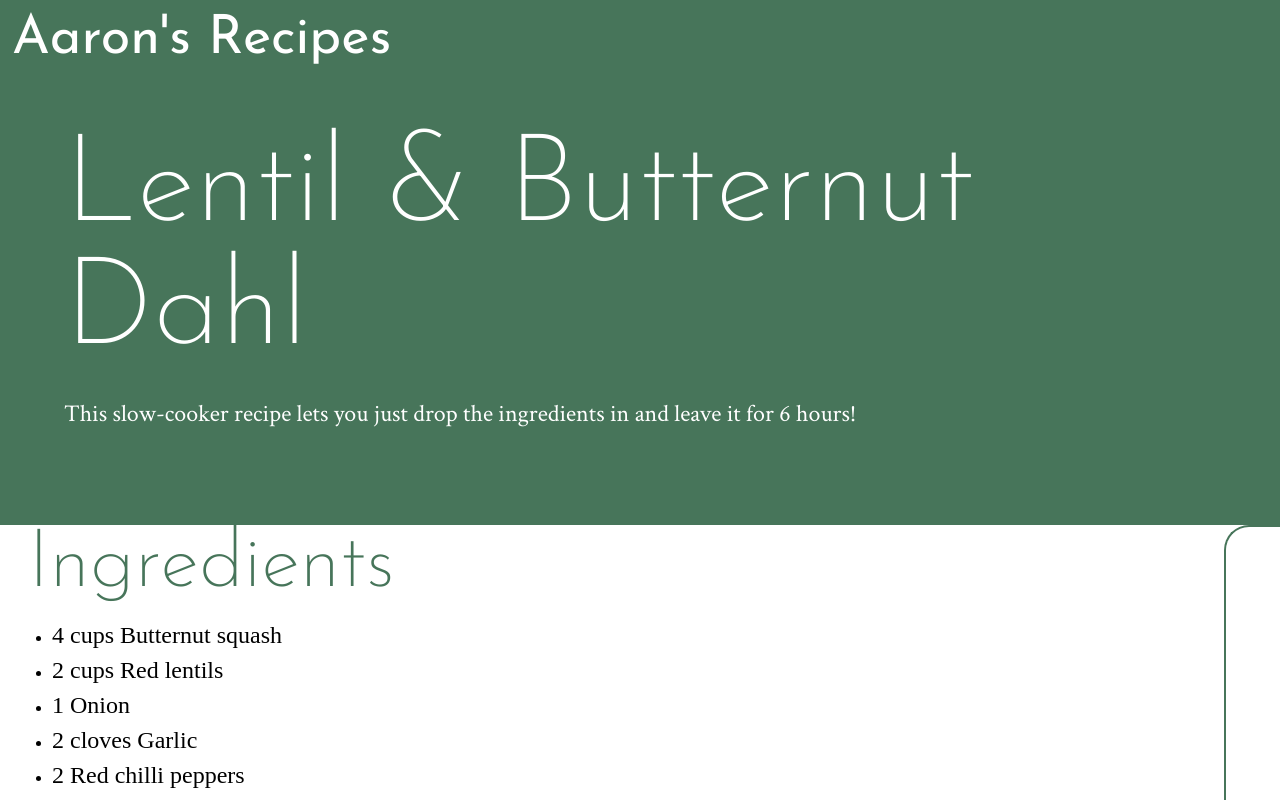
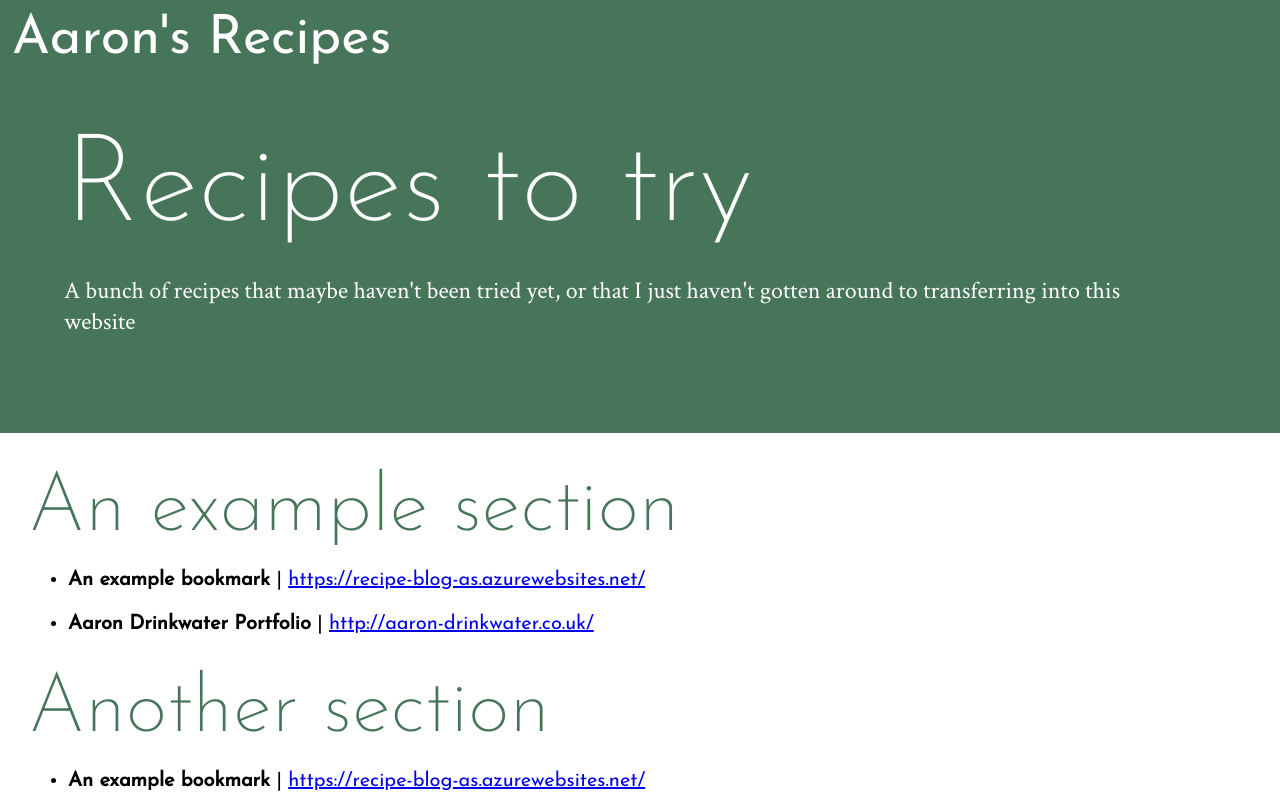
Before and after one commit to AzzA-D/RecipeBlog, a React (Create React App) app in the folder src/js/recipe-blog/: page / in a window 1280 px wide. Shown: the top 800 px of the page. Built offline with nearby package versions, Linux system fonts and the light colour scheme.

Commit message:
Bookmarks Page front-end

```diff
--- a/src/js/recipe-blog/src/App.js
+++ b/src/js/recipe-blog/src/App.js
@@ -2,12 +2,13 @@ import Footer from "./components/Footer/Footer";
 import Header from "./components/Header/Header";
 import HomePageExample from "./examples/HomePageExample";
 import RecipePageExample from "./examples/RecipePageExample";
+import BookmarksPageExample from "./examples/BookmarksPageExample";
 
 function App() {
     return (
         <div className="App">
             <Header websiteName="Aaron's Recipes" />
-            <RecipePageExample />
+            <BookmarksPageExample />
             <Footer />
         </div>
     );
--- /dev/null
+++ b/src/js/recipe-blog/src/components/BookmarksList/BookmarksList.js
@@ -0,0 +1,24 @@
+import './BookmarksList.scss';
+
+import Heading from "../Heading/Heading";
+
+function BookmarksList(props) {
+    return (
+        <div className='bookmarks-list__section'>
+            {props.heading &&
+                <Heading text={props.heading} level={2} theme={Heading.Themes.Secondary} />
+            }
+            <ul className='bookmarks-list'>
+                {props.bookmarks.map((bookmark, i) =>
+                    <li className='bookmarks-list__item' key={i}>
+                        <div className='bookmark-card'>
+                            <strong>{bookmark.name}</strong> | <a href={bookmark.url} target='_blank'>{bookmark.url}</a>
+                        </div>
+                    </li>
+                )}
+            </ul>
+        </div>
+    );
+}
+
+export default BookmarksList;
--- /dev/null
+++ b/src/js/recipe-blog/src/components/BookmarksList/BookmarksList.scss
@@ -0,0 +1,17 @@
+@use "../../styles/functions" as *;
+@use "../../styles/variables" as *;
+@use "../../styles/colours";
+@use '../../styles/fonts';
+
+.bookmarks-list {
+    font-family: fonts.$primary;
+    font-size: toRem(fonts.$mobile-body-size);
+
+    &__section {
+        margin-top: toRem(36);
+    }
+
+    &__item + &__item {
+        margin-top: toRem(24);
+    }
+}
--- a/src/js/recipe-blog/src/components/RecipeDetailsToggler/RecipeDetailsToggler.scss
+++ b/src/js/recipe-blog/src/components/RecipeDetailsToggler/RecipeDetailsToggler.scss
@@ -14,7 +14,8 @@ $button-radius: 25px;
 
     &__ingredients,
     &__method {
-        height: 100%;
+        padding: toRem(36) 0;
+        height: calc(100% - toRem(72));
         overflow-y: scroll;
     }
 
@@ -72,6 +73,8 @@ $button-radius: 25px;
             border-bottom-right-radius: 0;
             border-right-width: 0;
 
+            cursor: pointer;
+
             > span {
                 writing-mode: vertical-lr;
                 text-orientation: upright;
--- /dev/null
+++ b/src/js/recipe-blog/src/examples/BookmarksPageExample.js
@@ -0,0 +1,37 @@
+import BookmarksPage from "../pages/BookmarksPage/BookmarksPage";
+
+function BookmarksPageExample() {
+    return (
+        <BookmarksPage
+            heading='Recipes to try'
+            subheading="A bunch of recipes that maybe haven't been tried yet, or that I just haven't gotten around to transferring into this website"
+            bookmarksLists={[
+                {
+                    heading: 'An example section',
+                    bookmarks: [
+                        {
+                            name: 'An example bookmark',
+                            url: 'https://recipe-blog-as.azurewebsites.net/'
+                        },
+                        {
+                            name: 'Aaron Drinkwater Portfolio ',
+                            url: 'http://aaron-drinkwater.co.uk/'
+                        }
+                    ]
+                },
+                {
+                    heading: 'Another section',
+                    bookmarks: [
+                        {
+                            name: 'An example bookmark',
+                            url: 'https://recipe-blog-as.azurewebsites.net/'
+                        }
+                    ]
+                }
+
+            ]}
+        />
+    );
+}
+
+export default BookmarksPageExample;
--- a/src/js/recipe-blog/src/index.js
+++ b/src/js/recipe-blog/src/index.js
@@ -7,6 +7,7 @@ import HomePage from './pages/HomePage/HomePage';
 import RecipePage from './pages/RecipePage/RecipePage';
 import Footer from './components/Footer/Footer';
 import Header from './components/Header/Header';
+import BookmarksPage from './pages/BookmarksPage/BookmarksPage';
 
 const rootNode = document.getElementById('react-root');
 const pageAttr = rootNode.getAttribute("data-page");
@@ -19,7 +20,7 @@ switch (pageAttr) {
     case 'HomePage':
         root.render(
             <React.StrictMode>
-                <Header websiteName="Aaron's Recipes" />
+                <Header websiteName="A Recipe Blog" />
                 <HomePage {...props} />
                 <Footer />
             </React.StrictMode>
@@ -28,12 +29,20 @@ switch (pageAttr) {
     case 'RecipePage':
         root.render(
             <React.StrictMode>
-                <Header websiteName="Aaron's Recipes" />
+                <Header websiteName="A Recipe Blog" />
                 <RecipePage {...props} />
                 <Footer />
             </React.StrictMode>
         );
         break;
+    case 'BookmarksPage':
+        root.render(
+            <React.StrictMode>
+                <Header websiteName="A Recipe Blog" />
+                <BookmarksPage {...props} />
+                <Footer />
+            </React.StrictMode>
+        );
     default:
         root.render(
             <React.StrictMode>
--- /dev/null
+++ b/src/js/recipe-blog/src/pages/BookmarksPage/BookmarksPage.js
@@ -0,0 +1,23 @@
+
+import PageHeading from "../../components/PageHeading/PageHeading";
+import Grid from "../../components/Grid/Grid";
+import BookmarksList from "../../components/BookmarksList/BookmarksList";
+
+function BookmarksPage(props) {
+    return (
+        <div>
+            <PageHeading text={props.heading} subheading={props.subheading} level={1} />
+            <main>
+                {props.bookmarksLists && props.bookmarksLists.length > 0 &&
+                    <Grid>
+                        {props.bookmarksLists.map((bookmarksList, i) =>
+                            <BookmarksList {...bookmarksList} key={i} />
+                        )}
+                    </Grid>
+                }
+            </main>
+        </div>
+    );
+}
+
+export default BookmarksPage;
```
Also changed, not shown: src/js/recipe-blog/src/pages/RecipePage/RecipePage.scss (deleted).
